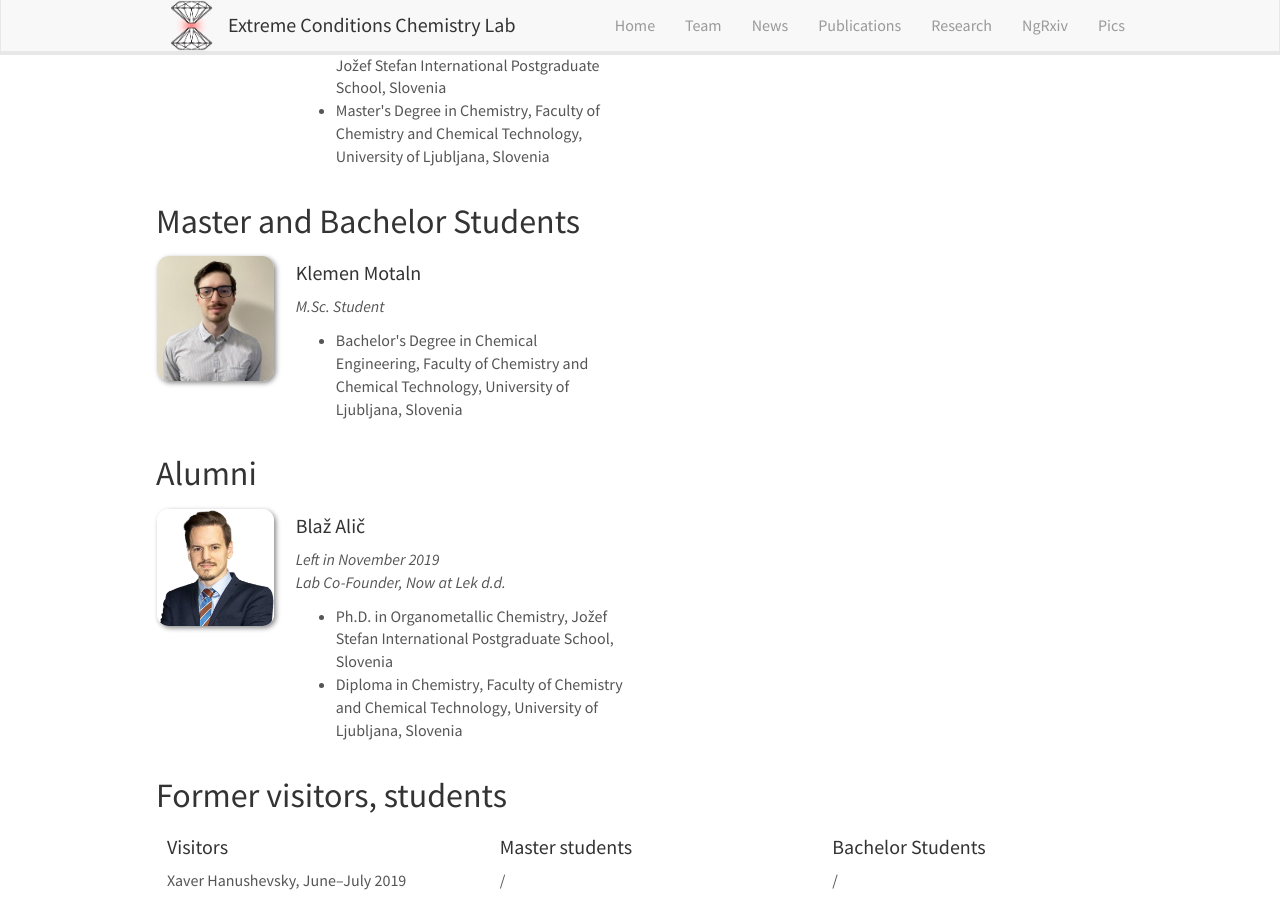
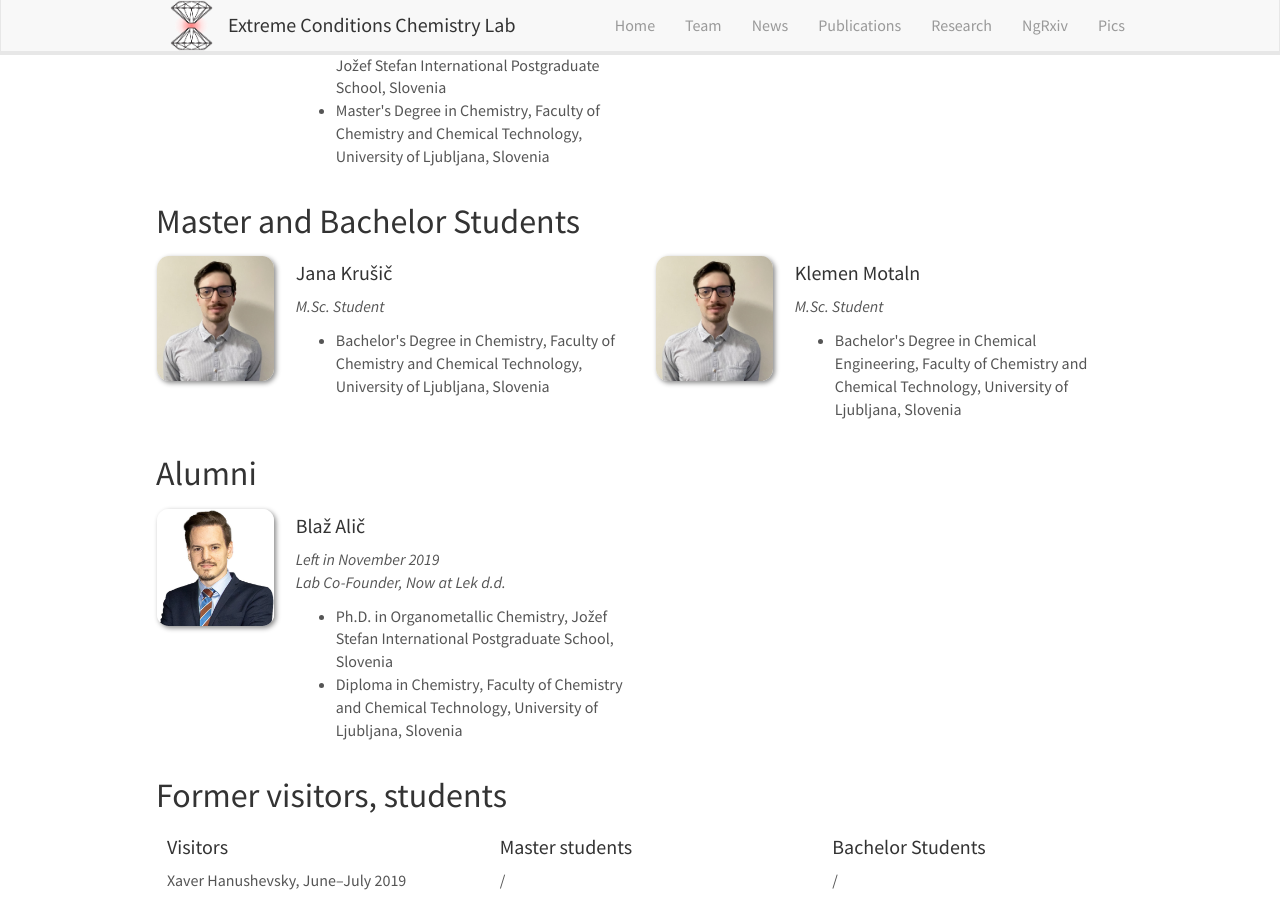
Before and after one commit to eccl-jsi/eccl-jsi.github.io, a Jekyll site: the page built from _pages/team.md, in a window 1280 px wide and 900 px high, scrolled down 1119 px. Built offline with Jekyll 4.4.1, drawn with Linux system fonts in a browser that asks for light colours; nearby versions of some CDN libraries.

Commit message:
Update students.yml

```diff
--- a/_data/students.yml
+++ b/_data/students.yml
@@ -8,6 +8,12 @@
 #  education3:
 #  education4:
 
+- name: Jana Krušič
+  photo: Klemen.jpg
+  info: M.Sc. Student
+  number_educ: 1
+  education1: Bachelor's Degree in Chemistry, Faculty of Chemistry and Chemical Technology, University of Ljubljana, Slovenia
+
 - name: Klemen Motaln
   photo: Klemen.jpg
   info: M.Sc. Student
```
